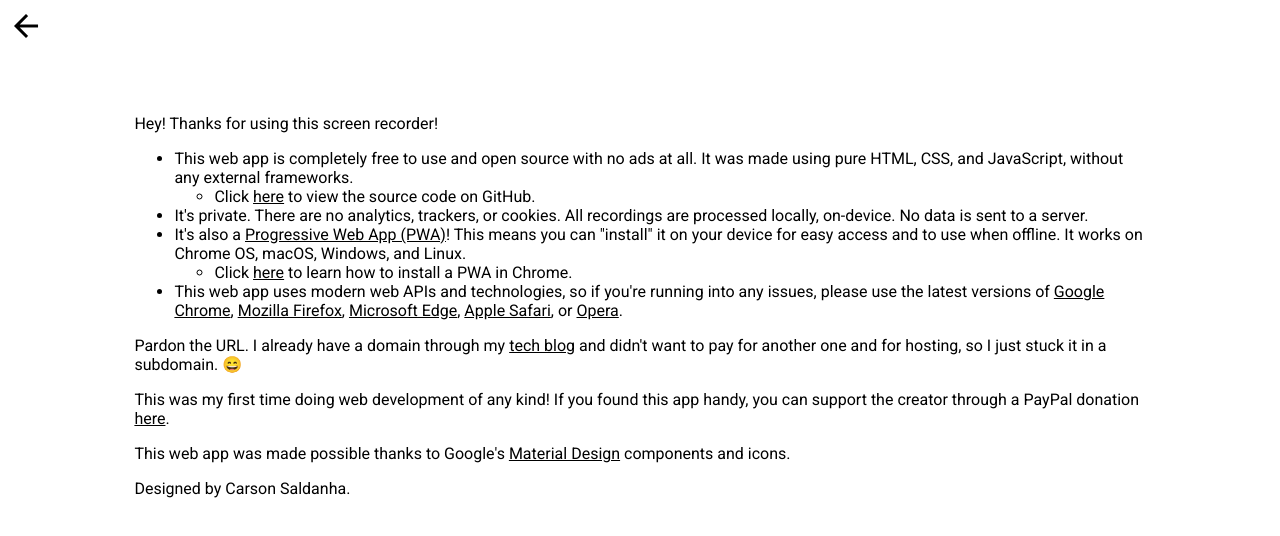
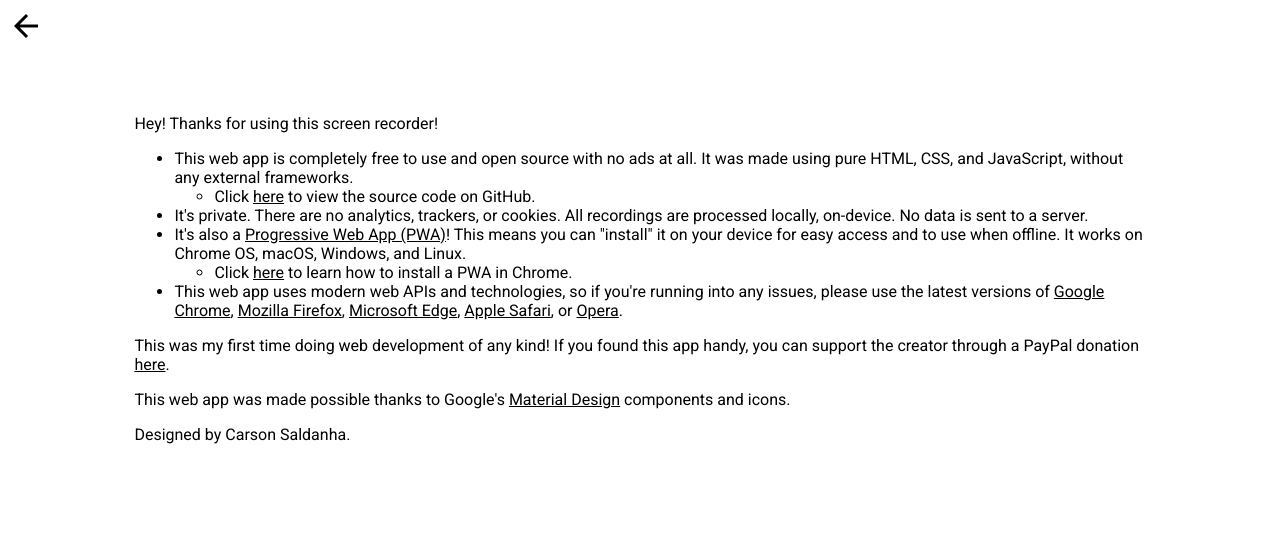
Before and after one commit to carsonsaldanha/screen-recorder, a website: page about.html in a window 1280 px wide. Drawn offline with Linux system fonts and the light colour scheme.

Commit message:
Update about.html

```diff
--- a/about.html
+++ b/about.html
@@ -38,8 +38,6 @@
                     <a href="https://www.opera.com">Opera</a>.
                 </li>
             </ul>
-            <p>Pardon the URL. I already have a domain through my <a href="https://www.pixelspot.net">tech blog</a> and didn't want to pay for another one and for hosting,
-            so I just stuck it in a subdomain. 😄</p>
             <p>This was my first time doing web development of any kind! If you found this app handy, you can support
                 the creator through a PayPal donation <a href="https://www.paypal.com/cgi-bin/webscr?cmd=_donations&business=63NX664RGP8KE&item_name=Make+a+contribution+to+Screen+Recorder+web+app.&currency_code=USD&source=url">here</a>.
             </p>
```
